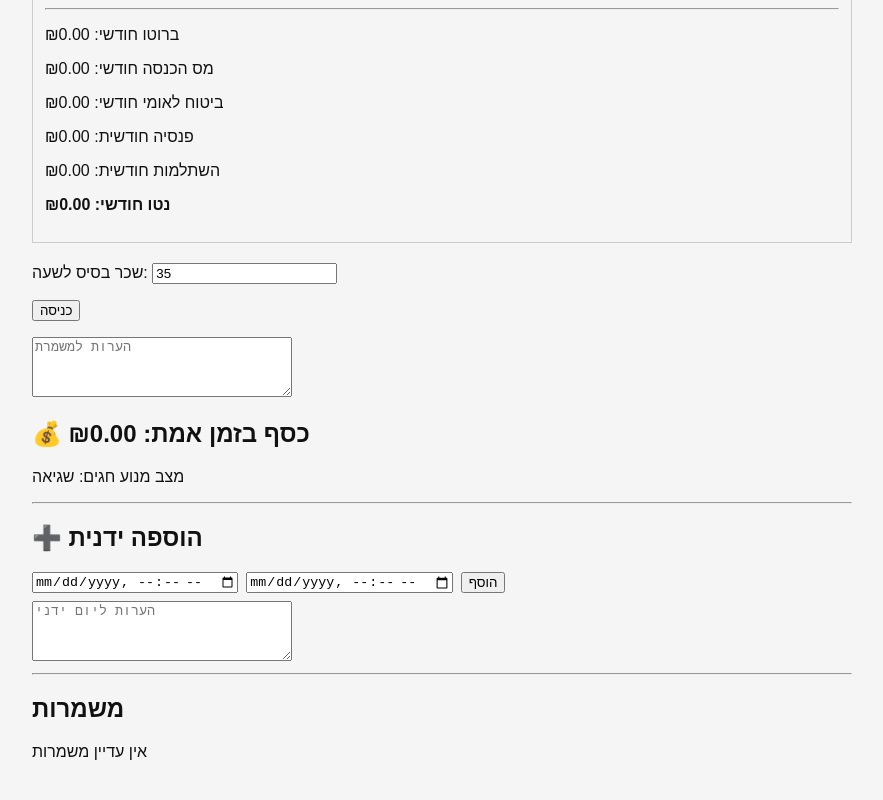
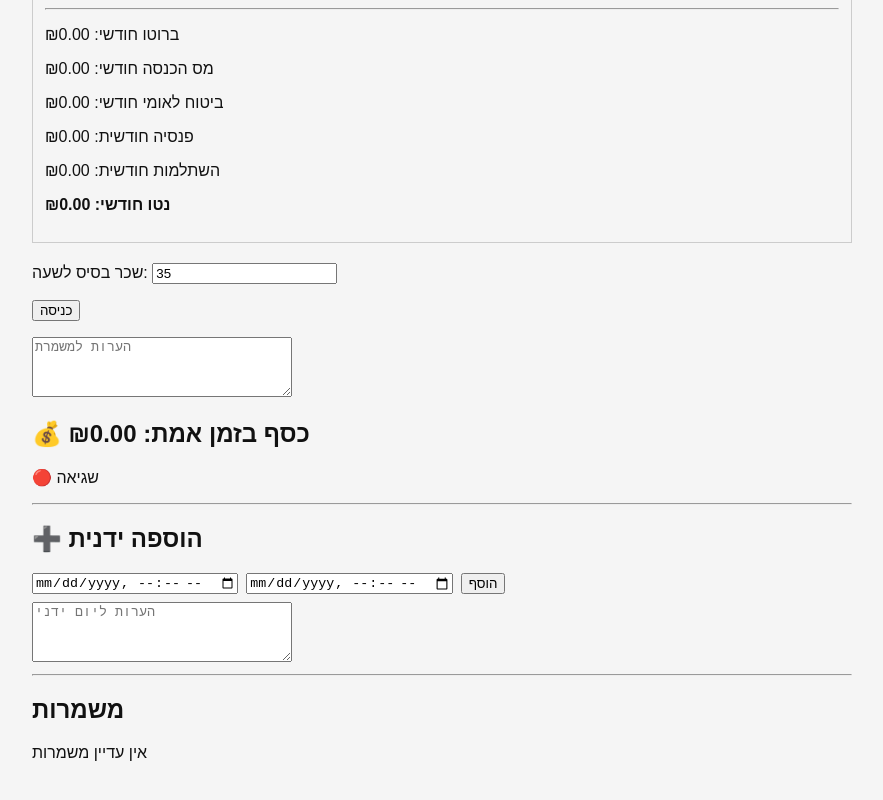
Before and after one commit to holzyotam-sys/salary-app-1, a Next.js app: page / in a window 1280 px wide. Shown: the part 605-1405 px from the top of the page, without its empty margins (198-1081 px from the left). Built offline with nearby package versions, Linux system fonts and the light colour scheme; no server answers.

Commit message:
update live status text

```diff
--- a/app/page.tsx
+++ b/app/page.tsx
@@ -597,14 +597,13 @@ export default function Home() {
       <h2>💰 כסף בזמן אמת: {formatMoney(liveMoney)}</h2>
 
       <p>
-        מצב מנוע חגים:{" "}
         {holidayStatus === "loading"
-          ? "טוען..."
+          ? "🟡 מחשב..."
           : holidayStatus === "ready"
-          ? "מוכן"
+          ? "🟢 עובד עכשיו"
           : holidayStatus === "error"
-          ? "שגיאה"
-          : "לא התחיל"}
+          ? "🔴 שגיאה"
+          : "⚪ לא פעיל"}
       </p>
 
       <hr />
```
